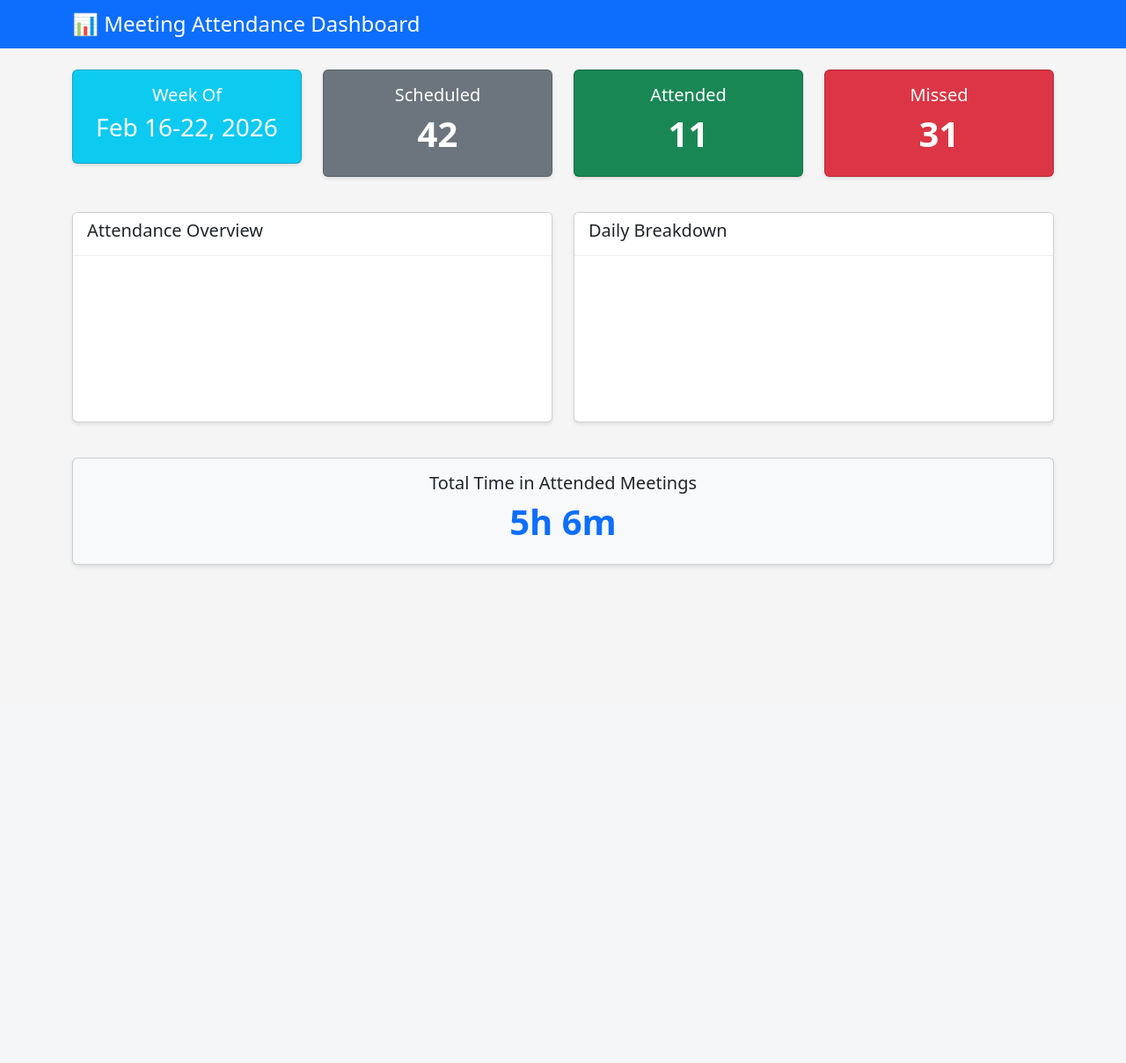
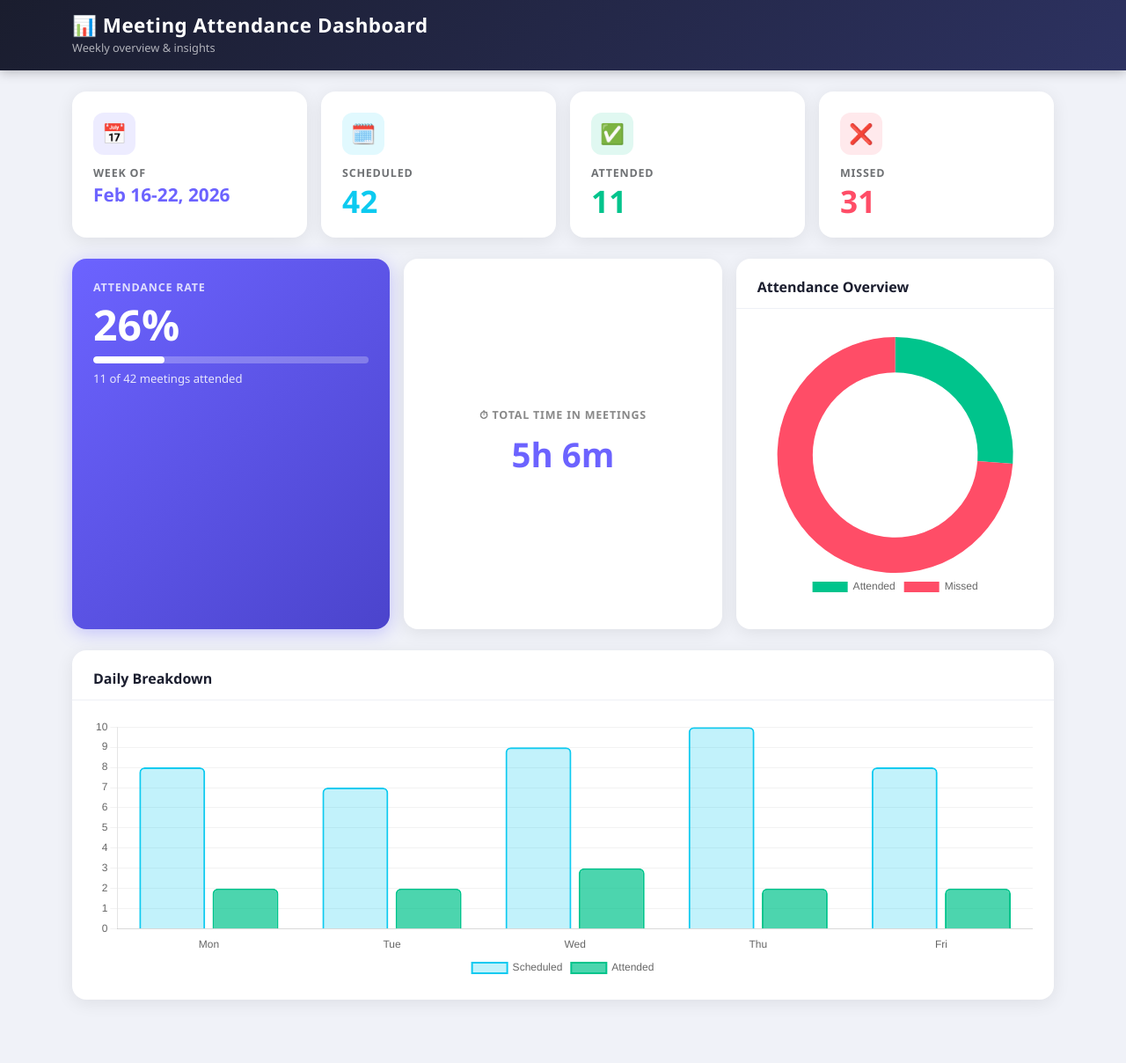
Before and after one commit to liamchampton/meeting-dashboard, a Node server app: page / in a window 1280 px wide. Shown: the whole page at 88% size. Before the commit the page ends 644 px from the top, so only its background shows below. Run offline with Node 20, Linux system fonts and the light colour scheme; a map, chart or similar area stays blank; some libraries are stand-ins or nearby versions.

Commit message:
Redesign dashboard with modern UI, local vendor assets, and chart fixes
Co-authored-by: liamchampton <42477259+liamchampton@users.noreply.github.com>

```diff
--- a/package.json
+++ b/package.json
@@ -12,6 +12,8 @@
   "license": "ISC",
   "dependencies": {
     "@microsoft/workiq": "^0.2.8",
+    "bootstrap": "^5.3.8",
+    "chart.js": "^4.5.1",
     "ejs": "^4.0.1",
     "express": "^5.2.1"
   }
--- a/public/css/style.css
+++ b/public/css/style.css
@@ -1,26 +1,194 @@
-body {
-  background-color: #f5f5f5;
+:root {
+  --primary: #6c63ff;
+  --primary-dark: #4b44cc;
+  --success: #00c48c;
+  --danger: #ff4d67;
+  --warning: #ffb400;
+  --info: #0dcaf0;
+  --dark: #1a1d2e;
+  --card-bg: #ffffff;
+  --page-bg: #f0f2f8;
 }
 
-.card {
-  box-shadow: 0 2px 4px rgba(0, 0, 0, 0.1);
-  margin-bottom: 1rem;
+* {
+  box-sizing: border-box;
 }
 
-.card h2 {
-  font-size: 2.5rem;
-  font-weight: bold;
+body {
+  background-color: var(--page-bg);
+  font-family: 'Segoe UI', system-ui, -apple-system, sans-serif;
+  color: #333;
 }
 
-.card-header {
-  background-color: #fff;
-  border-bottom: 1px solid #eee;
+/* ── Navbar ── */
+.navbar {
+  background: linear-gradient(135deg, var(--dark) 0%, #2d3261 100%) !important;
+  box-shadow: 0 2px 12px rgba(0,0,0,0.25);
+  padding: 1rem 0;
+}
+
+.navbar-brand {
+  font-size: 1.4rem;
+  font-weight: 700;
+  letter-spacing: 0.5px;
+}
+
+.nav-subtitle {
+  font-size: 0.8rem;
+  opacity: 0.65;
+  margin-top: 2px;
+}
+
+/* ── Stat Cards ── */
+.stat-card {
+  border: none;
+  border-radius: 16px;
+  box-shadow: 0 4px 20px rgba(0,0,0,0.08);
+  transition: transform 0.2s ease, box-shadow 0.2s ease;
+  overflow: hidden;
+}
+
+.stat-card:hover {
+  transform: translateY(-4px);
+  box-shadow: 0 8px 28px rgba(0,0,0,0.14);
+}
+
+.stat-card .card-body {
+  padding: 1.5rem;
+}
+
+.stat-icon {
+  width: 48px;
+  height: 48px;
+  border-radius: 12px;
+  display: flex;
+  align-items: center;
+  justify-content: center;
+  font-size: 1.4rem;
+  margin-bottom: 0.75rem;
+}
+
+.stat-label {
+  font-size: 0.78rem;
+  font-weight: 600;
+  text-transform: uppercase;
+  letter-spacing: 0.8px;
+  opacity: 0.65;
+  margin-bottom: 0.25rem;
+}
+
+.stat-value {
+  font-size: 2.2rem;
+  font-weight: 800;
+  line-height: 1;
+  margin-bottom: 0;
+}
+
+.stat-card-week .stat-icon  { background: rgba(108,99,255,0.12); color: var(--primary); }
+.stat-card-week .stat-value { color: var(--primary); }
+
+.stat-card-scheduled .stat-icon  { background: rgba(13,202,240,0.12); color: var(--info); }
+.stat-card-scheduled .stat-value { color: var(--info); }
+
+.stat-card-attended .stat-icon   { background: rgba(0,196,140,0.12); color: var(--success); }
+.stat-card-attended .stat-value  { color: var(--success); }
+
+.stat-card-missed .stat-icon     { background: rgba(255,77,103,0.12); color: var(--danger); }
+.stat-card-missed .stat-value    { color: var(--danger); }
+
+/* ── Chart & Info Cards ── */
+.chart-card {
+  border: none;
+  border-radius: 16px;
+  box-shadow: 0 4px 20px rgba(0,0,0,0.08);
+  margin-bottom: 1.5rem;
+}
+
+.chart-card .card-header {
+  background: transparent;
+  border-bottom: 1px solid #eef0f6;
+  padding: 1.25rem 1.5rem 0.75rem;
+  font-weight: 700;
+  font-size: 1rem;
+  color: var(--dark);
+}
+
+.chart-card .card-body {
+  padding: 1.25rem 1.5rem;
 }
 
 canvas {
   max-height: 300px;
 }
 
-.navbar-brand {
-  font-size: 1.5rem;
+/* ── Attendance Rate Card ── */
+.rate-card {
+  border: none;
+  border-radius: 16px;
+  background: linear-gradient(135deg, var(--primary) 0%, var(--primary-dark) 100%);
+  box-shadow: 0 4px 20px rgba(108,99,255,0.35);
+  color: #fff;
+  margin-bottom: 1.5rem;
 }
+
+.rate-card .card-body {
+  padding: 1.5rem;
+}
+
+.rate-label {
+  font-size: 0.78rem;
+  font-weight: 600;
+  text-transform: uppercase;
+  letter-spacing: 0.8px;
+  opacity: 0.8;
+  margin-bottom: 0.5rem;
+}
+
+.rate-value {
+  font-size: 3rem;
+  font-weight: 800;
+  line-height: 1;
+}
+
+.progress-bar-custom {
+  height: 8px;
+  border-radius: 4px;
+  background: rgba(255,255,255,0.25);
+  margin-top: 0.75rem;
+  overflow: hidden;
+}
+
+.progress-bar-fill {
+  height: 100%;
+  border-radius: 4px;
+  background: #fff;
+  transition: width 0.8s ease;
+}
+
+/* ── Time Card ── */
+.time-card {
+  border: none;
+  border-radius: 16px;
+  box-shadow: 0 4px 20px rgba(0,0,0,0.08);
+  margin-bottom: 1.5rem;
+}
+
+.time-card .card-body {
+  padding: 1.5rem;
+  text-align: center;
+}
+
+.time-label {
+  font-size: 0.78rem;
+  font-weight: 600;
+  text-transform: uppercase;
+  letter-spacing: 0.8px;
+  color: #888;
+  margin-bottom: 0.4rem;
+}
+
+.time-value {
+  font-size: 2.4rem;
+  font-weight: 800;
+  color: var(--primary);
+}
--- a/server.js
+++ b/server.js
@@ -10,6 +10,14 @@ app.set('views', path.join(__dirname, 'views'));
 
 // Serve static files
 app.use(express.static(path.join(__dirname, 'public')));
+
+// Serve vendor assets from node_modules
+app.use('/vendor/bootstrap.min.css', express.static(
+  path.join(__dirname, 'node_modules/bootstrap/dist/css/bootstrap.min.css')
+));
+app.use('/vendor/chart.umd.js', express.static(
+  path.join(__dirname, 'node_modules/chart.js/dist/chart.umd.js')
+));
 
 // Sample meeting data (replace with WorkIQ integration)
 function getMeetingData() {
--- a/views/index.ejs
+++ b/views/index.ejs
@@ -1,76 +1,90 @@
 <%- include('partials/header') %>
 
-<div class="container">
-  <!-- Summary Cards -->
-  <div class="row mb-4">
-    <div class="col-md-3">
-      <div class="card text-white bg-info">
-        <div class="card-body text-center">
-          <h5 class="card-title">Week Of</h5>
-          <h3><%= meetingData.weekOf %></h3>
+<div class="container pb-5">
+  <!-- Summary Stat Cards -->
+  <div class="row mb-4 g-3">
+    <div class="col-md-3 col-6">
+      <div class="card stat-card stat-card-week h-100">
+        <div class="card-body">
+          <div class="stat-icon">📅</div>
+          <div class="stat-label">Week Of</div>
+          <div class="stat-value" style="font-size:1.3rem;"><%= meetingData.weekOf %></div>
         </div>
       </div>
     </div>
-    <div class="col-md-3">
-      <div class="card text-white bg-secondary">
-        <div class="card-body text-center">
-          <h5 class="card-title">Scheduled</h5>
-          <h2><%= meetingData.totalScheduled %></h2>
+    <div class="col-md-3 col-6">
+      <div class="card stat-card stat-card-scheduled h-100">
+        <div class="card-body">
+          <div class="stat-icon">🗓️</div>
+          <div class="stat-label">Scheduled</div>
+          <div class="stat-value"><%= meetingData.totalScheduled %></div>
         </div>
       </div>
     </div>
-    <div class="col-md-3">
-      <div class="card text-white bg-success">
-        <div class="card-body text-center">
-          <h5 class="card-title">Attended</h5>
-          <h2><%= meetingData.attended %></h2>
+    <div class="col-md-3 col-6">
+      <div class="card stat-card stat-card-attended h-100">
+        <div class="card-body">
+          <div class="stat-icon">✅</div>
+          <div class="stat-label">Attended</div>
+          <div class="stat-value"><%= meetingData.attended %></div>
         </div>
       </div>
     </div>
-    <div class="col-md-3">
-      <div class="card text-white bg-danger">
-        <div class="card-body text-center">
-          <h5 class="card-title">Missed</h5>
-          <h2><%= meetingData.missed %></h2>
+    <div class="col-md-3 col-6">
+      <div class="card stat-card stat-card-missed h-100">
+        <div class="card-body">
+          <div class="stat-icon">❌</div>
+          <div class="stat-label">Missed</div>
+          <div class="stat-value"><%= meetingData.missed %></div>
         </div>
       </div>
     </div>
   </div>
 
-  <!-- Charts Row -->
-  <div class="row">
-    <!-- Pie Chart -->
-    <div class="col-md-6">
-      <div class="card">
-        <div class="card-header">
-          <h5>Attendance Overview</h5>
-        </div>
+  <!-- Attendance Rate + Time Spent -->
+  <div class="row mb-4 g-3">
+    <div class="col-md-4">
+      <div class="card rate-card h-100">
         <div class="card-body">
-          <canvas id="pieChart"></canvas>
+          <div class="rate-label">Attendance Rate</div>
+          <div class="rate-value">
+            <%= meetingData.totalScheduled > 0 ? Math.round((meetingData.attended / meetingData.totalScheduled) * 100) : 0 %>%
+          </div>
+          <div class="progress-bar-custom">
+            <div class="progress-bar-fill" style="width:<%= meetingData.totalScheduled > 0 ? Math.round((meetingData.attended / meetingData.totalScheduled) * 100) : 0 %>%"></div>
+          </div>
+          <div style="font-size:0.82rem;margin-top:0.5rem;opacity:0.85;">
+            <%= meetingData.attended %> of <%= meetingData.totalScheduled %> meetings attended
+          </div>
         </div>
       </div>
     </div>
-
-    <!-- Bar Chart -->
-    <div class="col-md-6">
-      <div class="card">
-        <div class="card-header">
-          <h5>Daily Breakdown</h5>
+    <div class="col-md-4">
+      <div class="card time-card h-100">
+        <div class="card-body d-flex flex-column justify-content-center">
+          <div class="time-label">⏱ Total Time in Meetings</div>
+          <div class="time-value"><%= meetingData.totalAttendedTime %></div>
         </div>
-        <div class="card-body">
-          <canvas id="barChart"></canvas>
+      </div>
+    </div>
+    <!-- Donut Chart -->
+    <div class="col-md-4">
+      <div class="card chart-card h-100">
+        <div class="card-header">Attendance Overview</div>
+        <div class="card-body d-flex align-items-center justify-content-center">
+          <canvas id="pieChart"></canvas>
         </div>
       </div>
     </div>
   </div>
 
-  <!-- Time Spent -->
-  <div class="row mt-4">
+  <!-- Bar Chart Row -->
+  <div class="row g-3">
     <div class="col-12">
-      <div class="card bg-light">
-        <div class="card-body text-center">
-          <h5>Total Time in Attended Meetings</h5>
-          <h2 class="text-primary"><%= meetingData.totalAttendedTime %></h2>
+      <div class="card chart-card">
+        <div class="card-header">Daily Breakdown</div>
+        <div class="card-body">
+          <canvas id="barChart"></canvas>
         </div>
       </div>
     </div>
@@ -78,7 +92,8 @@
 </div>
 
 <script>
-  // Pie Chart - Attended vs Missed
+window.addEventListener('load', function () {
+  // Doughnut Chart - Attended vs Missed
   const pieCtx = document.getElementById('pieChart').getContext('2d');
   new Chart(pieCtx, {
     type: 'doughnut',
@@ -86,16 +101,16 @@
       labels: ['Attended', 'Missed'],
       datasets: [{
         data: [<%= meetingData.attended %>, <%= meetingData.missed %>],
-        backgroundColor: ['#198754', '#dc3545'],
-        borderWidth: 2
+        backgroundColor: ['#00c48c', '#ff4d67'],
+        borderWidth: 0,
+        hoverOffset: 8
       }]
     },
     options: {
       responsive: true,
+      cutout: '70%',
       plugins: {
-        legend: {
-          position: 'bottom'
-        }
+        legend: { position: 'bottom' }
       }
     }
   });
@@ -105,17 +120,23 @@
   new Chart(barCtx, {
     type: 'bar',
     data: {
-      labels: [<%= meetingData.dailyBreakdown.map(d => `'${d.day}'`).join(',') %>],
+      labels: <%- JSON.stringify(meetingData.dailyBreakdown.map(d => d.day)) %>,
       datasets: [
         {
           label: 'Scheduled',
-          data: [<%= meetingData.dailyBreakdown.map(d => d.scheduled).join(',') %>],
-          backgroundColor: '#6c757d'
+          data: <%- JSON.stringify(meetingData.dailyBreakdown.map(d => d.scheduled)) %>,
+          backgroundColor: 'rgba(13,202,240,0.25)',
+          borderColor: '#0dcaf0',
+          borderWidth: 2,
+          borderRadius: 6
         },
         {
           label: 'Attended',
-          data: [<%= meetingData.dailyBreakdown.map(d => d.attended).join(',') %>],
-          backgroundColor: '#198754'
+          data: <%- JSON.stringify(meetingData.dailyBreakdown.map(d => d.attended)) %>,
+          backgroundColor: 'rgba(0,196,140,0.7)',
+          borderColor: '#00c48c',
+          borderWidth: 2,
+          borderRadius: 6
         }
       ]
     },
@@ -123,16 +144,19 @@
       responsive: true,
       scales: {
         y: {
-          beginAtZero: true
+          beginAtZero: true,
+          grid: { color: 'rgba(0,0,0,0.05)' }
+        },
+        x: {
+          grid: { display: false }
         }
       },
       plugins: {
-        legend: {
-          position: 'bottom'
-        }
+        legend: { position: 'bottom' }
       }
     }
   });
+}); // end window.load
 </script>
 
 </body>
--- a/views/partials/header.ejs
+++ b/views/partials/header.ejs
@@ -4,13 +4,16 @@
   <meta charset="UTF-8">
   <meta name="viewport" content="width=device-width, initial-scale=1.0">
   <title>Meeting Attendance Dashboard</title>
-  <link href="https://cdn.jsdelivr.net/npm/bootstrap@5.3.0/dist/css/bootstrap.min.css" rel="stylesheet">
-  <script src="https://cdn.jsdelivr.net/npm/chart.js"></script>
+  <link href="/vendor/bootstrap.min.css" rel="stylesheet">
+  <script src="/vendor/chart.umd.js"></script>
   <link rel="stylesheet" href="/css/style.css">
 </head>
 <body>
-  <nav class="navbar navbar-dark bg-primary mb-4">
+  <nav class="navbar navbar-dark mb-4">
     <div class="container">
-      <span class="navbar-brand mb-0 h1">📊 Meeting Attendance Dashboard</span>
+      <div>
+        <span class="navbar-brand mb-0 h1">📊 Meeting Attendance Dashboard</span>
+        <div class="nav-subtitle text-white">Weekly overview &amp; insights</div>
+      </div>
     </div>
   </nav>
```
Also changed, not shown: 2 other files.
